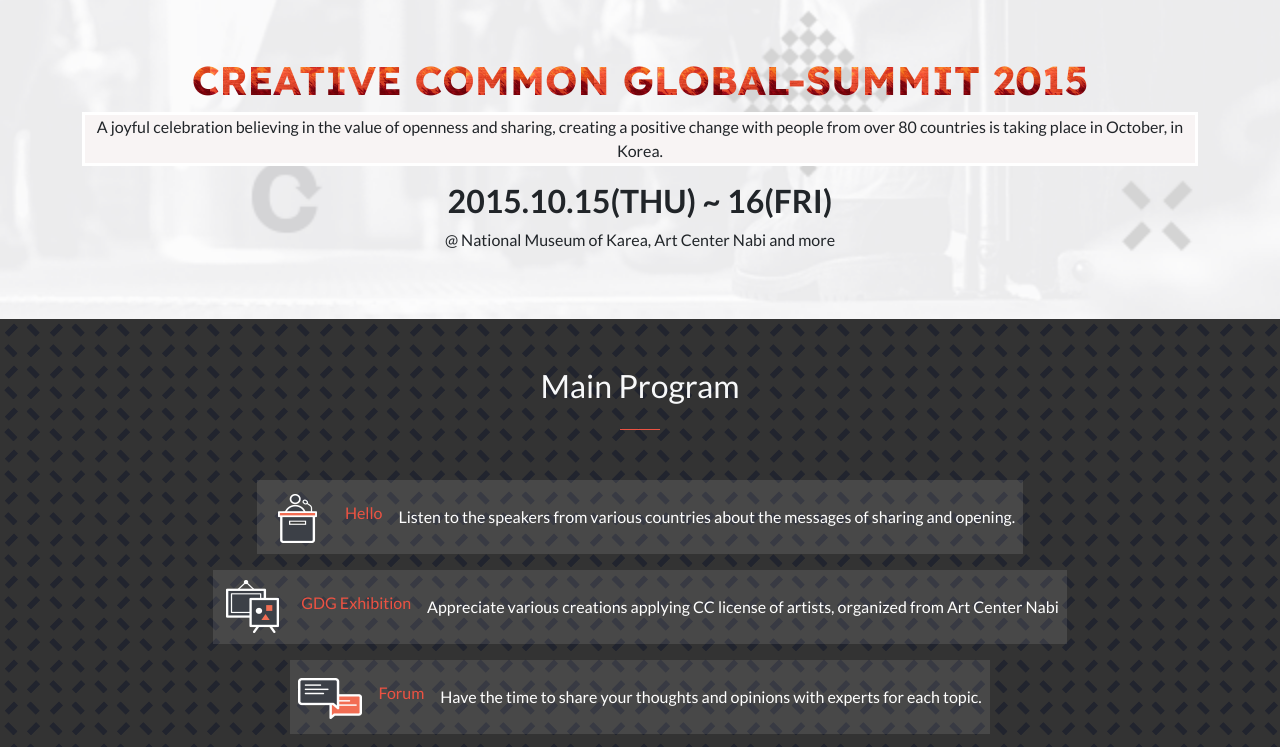
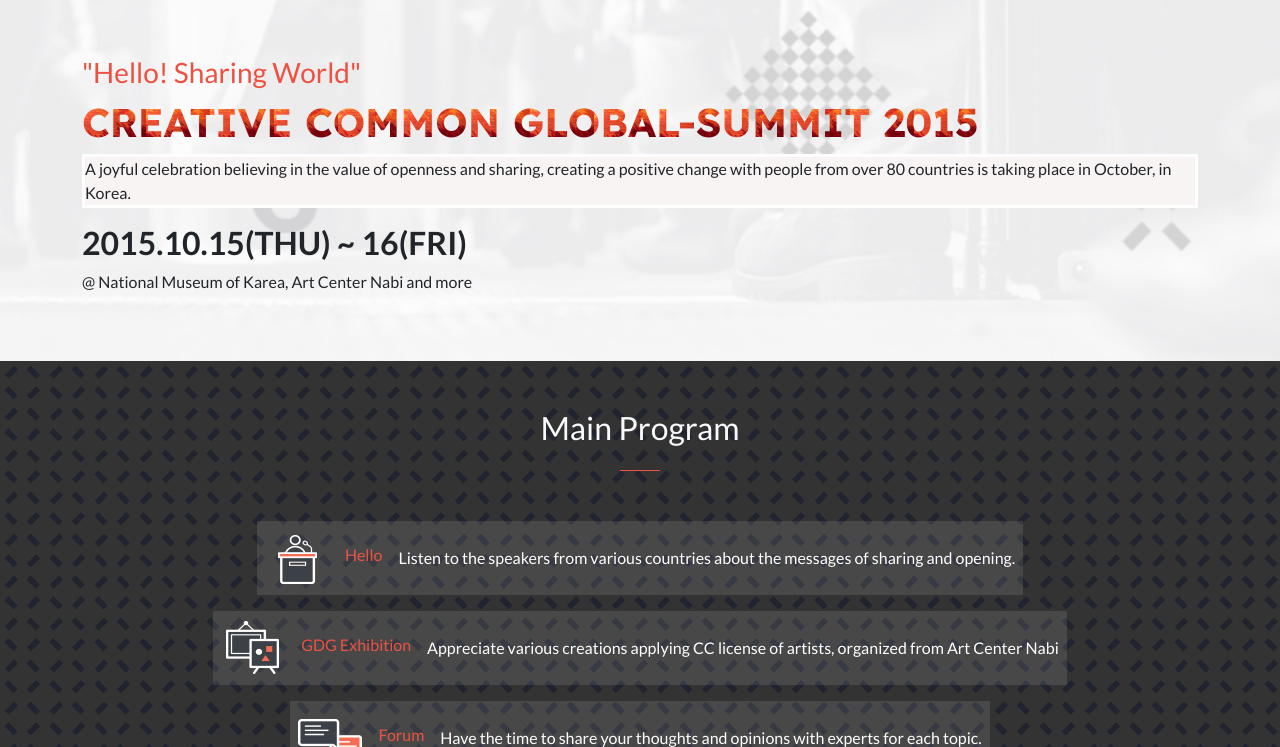
Before and after one commit to Abdelaziz-Mahdi/Global-Summit, a plain HTML site: page index.html in a window 1280 px wide. Shown: the part 41-788 px from the top of the page. Drawn offline with Linux system fonts and the light colour scheme.

Commit message:
Update-intro-text-markup

```diff
--- a/index.html
+++ b/index.html
@@ -22,8 +22,10 @@
           <i class="btn fa-solid fa-bars ms-2"></i>
         </nav>
       </header>
+      <!-- Intro content -->
       <div id="intro-container">
-        <article id="intro-article" class="text-center container">
+        <article id="intro-article" class="container d-lg-block">
+          <h3 class="orange-font">"Hello! Sharing World"</h3>
           <h1 class="fw-bold lexend text-uppercase">Creative Common Global-Summit 2015</h1>
           <p class="gray-font gray-bg border border-3 border-white fs-6">
             A joyful celebration believing in the value of openness and sharing,
```
